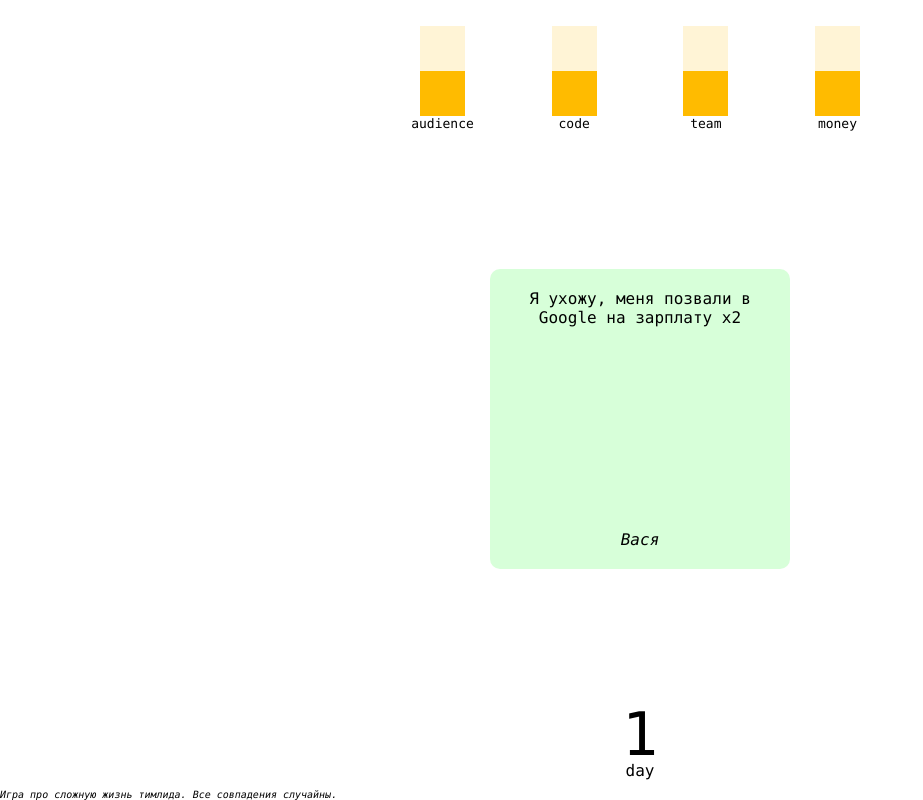
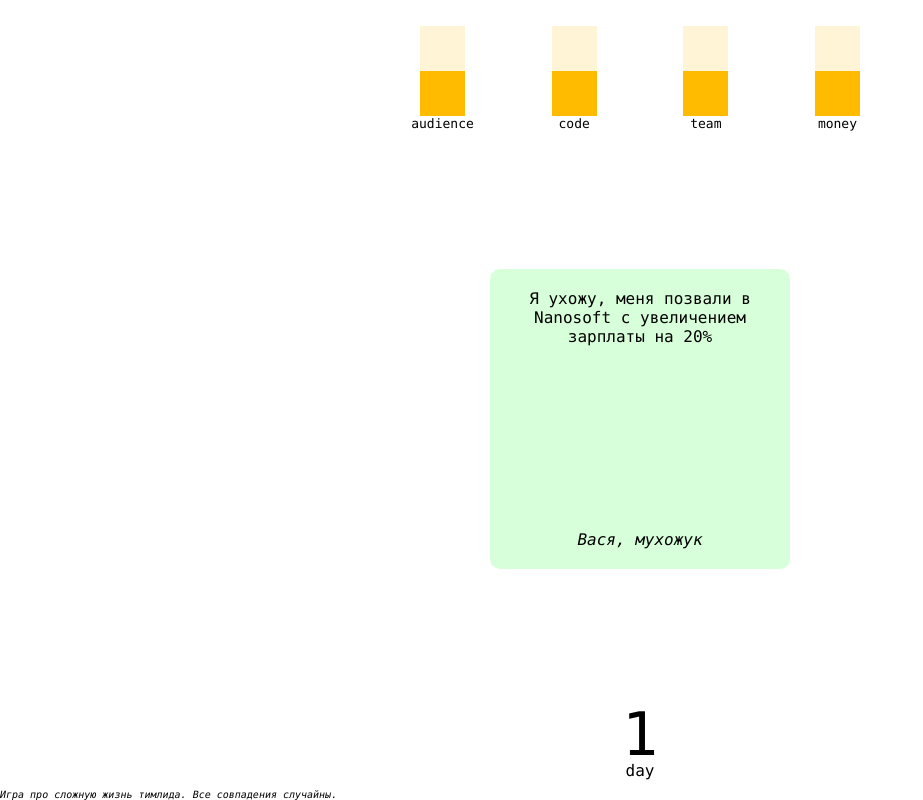
Before and after one commit to Trufi/teamlead-reigns, a React (Create React App) app: page / in a window 1280 px wide. Shown: the whole page, without its empty margins (0-923 px from the left). Built offline with nearby package versions, Linux system fonts and the light colour scheme.

Commit message:
Add character descriptions and favicon

```diff
--- a/public/index.html
+++ b/public/index.html
@@ -2,7 +2,7 @@
 <html lang="en">
     <head>
         <meta charset="utf-8" />
-        <link rel="shortcut icon" href="%PUBLIC_URL%/favicon.ico" />
+        <link rel="shortcut icon" href="%PUBLIC_URL%/favicon.png" />
         <meta name="viewport" content="width=device-width, initial-scale=1" />
         <meta name="theme-color" content="#000000" />
         <link rel="manifest" href="%PUBLIC_URL%/manifest.json" />
--- a/src/suites/ads.ts
+++ b/src/suites/ads.ts
@@ -2,7 +2,7 @@ import { Suite } from '../types';
 
 export const ads: Suite = {
     startCard: {
-        character: 'Лена',
+        character: 'Лена, аналитик',
         description: 'Повесим рекламный баннер на входе?',
         yes: {
             description: 'Деньги — нужны',
--- a/src/suites/fridayRelease.ts
+++ b/src/suites/fridayRelease.ts
@@ -2,7 +2,7 @@ import { Suite } from '../types';
 
 export const fridayRelease: Suite = {
     startCard: {
-        character: 'Лена',
+        character: 'Лена, аналитик',
         description: 'Мы готовы зарелизить новую фичу, но сегодня пятница, отложим?',
         yes: {
             description: 'Да',
--- a/src/suites/junior.ts
+++ b/src/suites/junior.ts
@@ -2,7 +2,7 @@ import { Suite } from '../types';
 
 export const junior: Suite = {
     startCard: {
-        character: 'Антон',
+        character: 'Антон, джуниор',
         description: 'А тебе, что больше нравится: ООП или ФП?',
         yes: {
             description: 'ООП',
@@ -10,7 +10,7 @@ export const junior: Suite = {
             nextCard: {
                 skipSteps: 3,
                 card: {
-                    character: 'Андрей',
+                    character: 'Андрей, джуниор',
                     description: 'Я сделал тройное наследование с абстрактным классом',
                     yes: {
                         description: 'Попробуй примеси',
@@ -34,7 +34,7 @@ export const junior: Suite = {
             nextCard: {
                 skipSteps: 3,
                 card: {
-                    character: 'Петя',
+                    character: 'Петя, сеньор',
                     description:
                         'Андрей пишет какой-то непонятный код и говорит, что это мультипликативные функтор',
                     yes: {
--- a/src/suites/newTech.ts
+++ b/src/suites/newTech.ts
@@ -2,7 +2,7 @@ import { Suite } from '../types';
 
 export const newTech: Suite = {
     startCard: {
-        character: 'Федор',
+        character: 'Федор, активный',
         description: 'Хочу для нового модуля использовать Reason',
         yes: {
             description: 'Попробуй',
@@ -21,7 +21,7 @@ export const newTech: Suite = {
                         nextCard: {
                             skipSteps: 3,
                             card: {
-                                character: 'Лиза',
+                                character: 'Лиза, hr',
                                 description:
                                     'Мы нашли разработчика со знанием Reason, но он хочет в полтора раза больше зп и полную удаленку, берем?',
                                 yes: {
@@ -61,7 +61,7 @@ export const newTech: Suite = {
             nextCard: {
                 skipSteps: 3,
                 card: {
-                    character: 'Федор',
+                    character: 'Федор, активный',
                     description: 'Хочу попробовать на проекте язык Elm',
                     yes: {
                         description: 'Давай попробуй',
@@ -80,7 +80,7 @@ export const newTech: Suite = {
                                     nextCard: {
                                         skipSteps: 3,
                                         card: {
-                                            character: 'Лиза',
+                                            character: 'Лиза, hr',
                                             description:
                                                 'На рынке нет разрабов со знанием Elm, берем обычного со знанием JS?',
                                             yes: {
--- a/src/suites/offer.ts
+++ b/src/suites/offer.ts
@@ -2,21 +2,42 @@ import { Suite } from '../types';
 
 export const offer: Suite = {
     startCard: {
-        character: 'Вася',
-        description: 'Я ухожу, меня позвали в Google на зарплату х2',
+        character: 'Вася, мухожук',
+        description: 'Я ухожу, меня позвали в Nanosoft с увеличением зарплаты на 20%',
         yes: {
-            description: 'Поднять зп до х2',
+            description: 'Поднять зарплату',
+            scores: {
+                money: -10,
+            },
+            nextCard: {
+                skipSteps: 3,
+                card: {
+                    character: 'Вася, мухожук',
+                    description:
+                        'Друг предложил мне работать в Pear, я подумал и ухожу, там зарплата на 50% выше',
+                    yes: {
+                        description: 'Поднять зарплату',
+                        scores: {
+                            money: -15,
+                        },
+                        nextCard: {
+                            skipSteps: 3,
+                            card: {
+                                character: 'Вася, мухожук',
+                                description: 'Ухожу. Hooli. x2.',
+                                yes: {
+                                    description: 'Поднять зарплату до х2',
                                     scores: {
                                         money: -20,
                                     },
                                     nextCard: {
                                         skipSteps: 3,
                                         card: {
-                    character: 'Петя',
+                                            character: 'Петя, сеньор',
                                             description:
                                                 'Почему Васе подняли зарплату, а мне нет? Он делает в 2 раза меньше меня!',
                                             yes: {
-                        description: 'Поднять зп Пете',
+                                                description: 'Поднять зарплату Пете',
                                                 scores: {
                                                     money: -20,
                                                 },
@@ -37,4 +58,22 @@ export const offer: Suite = {
                                     },
                                 },
                             },
+                        },
+                    },
+                    no: {
+                        description: 'Ну, удачи',
+                        scores: {
+                            team: -10,
+                        },
+                    },
+                },
+            },
+        },
+        no: {
+            description: 'Прощай',
+            scores: {
+                team: -10,
+            },
+        },
+    },
 };
--- a/src/suites/refactor.ts
+++ b/src/suites/refactor.ts
@@ -2,7 +2,7 @@ import { Suite } from '../types';
 
 export const refactor: Suite = {
     startCard: {
-        character: 'Петя',
+        character: 'Петя, сеньор',
         description: 'Я думаю, что нам пора порефакторить работу со стором',
         yes: {
             description: 'Давай',
```
Also changed, not shown: public/favicon-512.png (added), public/favicon.png (added), public/manifest.json. Lines whose indentation alone changed are shown as unchanged.
